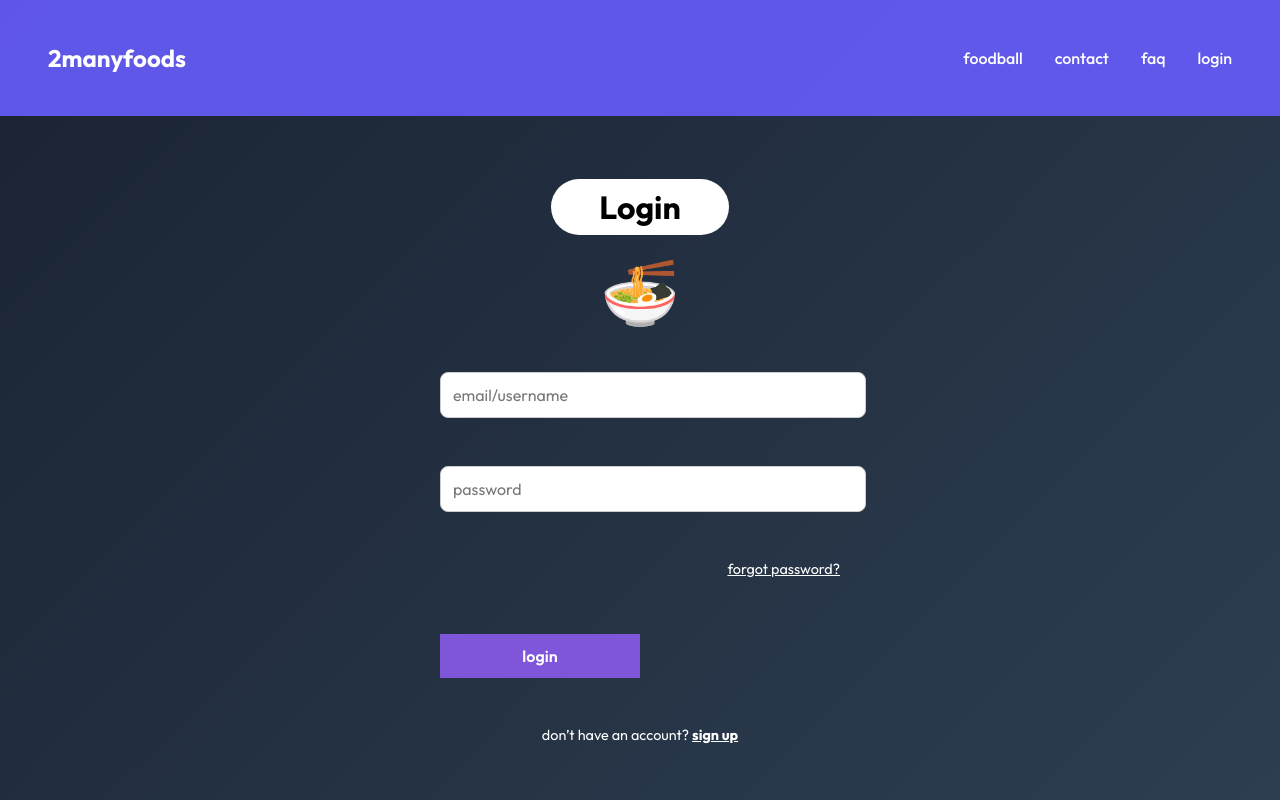
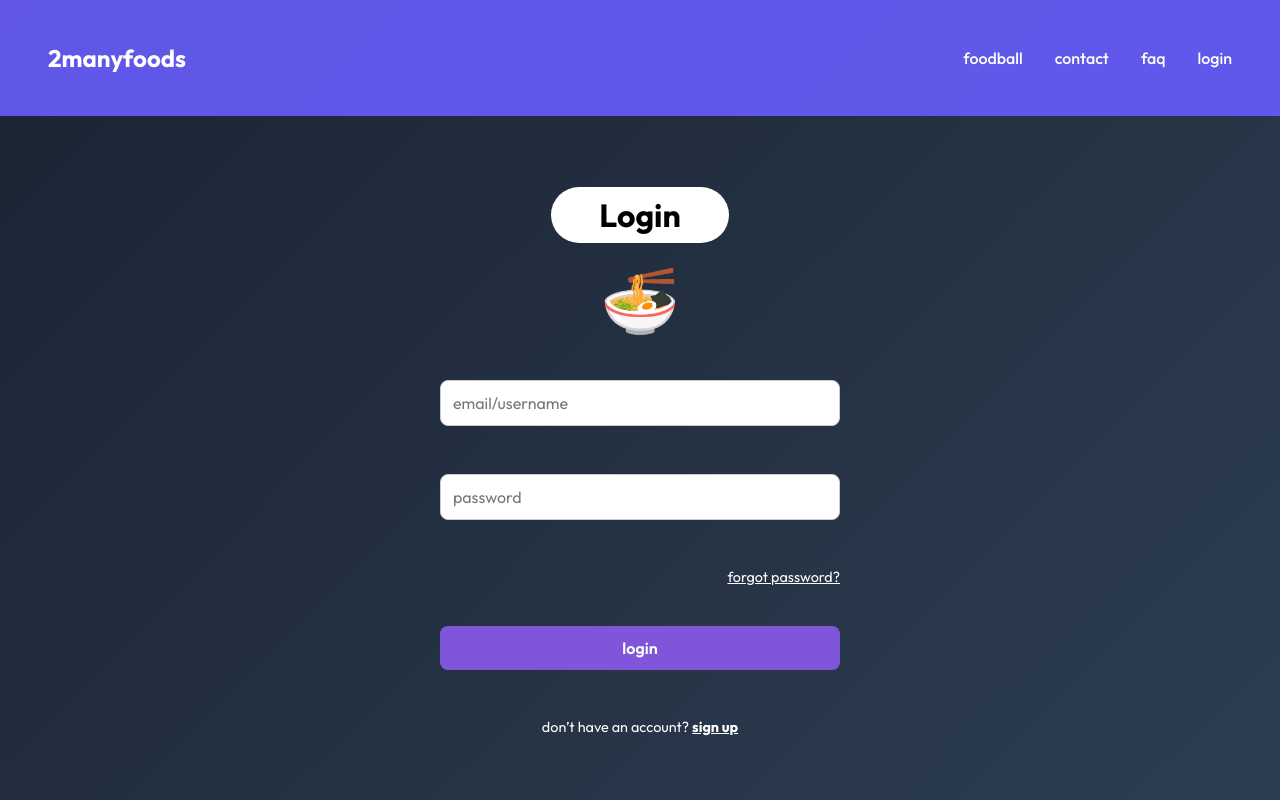
Before and after one commit to maejikal/SC2006-Foodball, a React (Vite) app in the folder 2ManyFoods/2manyfoods-frontend/: page /login in a window 1280 px wide. Built offline with nearby package versions, Linux system fonts and the light colour scheme.

Commit message:
fixed alignment issues for some pages

```diff
--- a/2ManyFoods/2manyfoods-frontend/src/components/Button.css
+++ b/2ManyFoods/2manyfoods-frontend/src/components/Button.css
@@ -1,7 +1,7 @@
 .btn {
   padding: 0.75rem 2rem;
   border: none;
-  border-radius: var(--border-radius);
+  border-radius: 8px;
   font-weight: 600;
   font-size: 1rem;
   cursor: pointer;
--- a/2ManyFoods/2manyfoods-frontend/src/components/FormInput.css
+++ b/2ManyFoods/2manyfoods-frontend/src/components/FormInput.css
@@ -2,14 +2,18 @@
   margin-bottom: 1.5rem;
   display: flex;
   flex-direction: column;
+  width: 100%;
+  box-sizing: border-box;
 }
 
 .formInput input {
   padding: 0.75rem 1rem;
   border: 1px solid #444;
-  border-radius: var(--border-radius);
+  border-radius: 8px;
   background: white;
   color: var(--color-white);
+  width: 100%;
+  box-sizing: border-box;
   font-size: 1rem;
   transition: border-color var(--transition-fast);
 }
--- a/2ManyFoods/2manyfoods-frontend/src/pages/FoodReviewPage.css
+++ b/2ManyFoods/2manyfoods-frontend/src/pages/FoodReviewPage.css
@@ -109,7 +109,7 @@ textarea {
   cursor: pointer;
 }
 
-button {
+.reviewPage button {
   background-color: #3f2abf;
   color: white;
   font-weight: 600;
--- a/2ManyFoods/2manyfoods-frontend/src/pages/LoginPage.css
+++ b/2ManyFoods/2manyfoods-frontend/src/pages/LoginPage.css
@@ -47,6 +47,7 @@
   margin-bottom: 0.5rem;
   border: 1px solid #ccc;
   font-size: 1rem;
+  box-sizing: border-box;
 }
 
 .forgotLink {
--- a/2ManyFoods/2manyfoods-frontend/src/pages/SignupPage.jsx
+++ b/2ManyFoods/2manyfoods-frontend/src/pages/SignupPage.jsx
@@ -75,7 +75,7 @@ export default function SignupPage() {
             text="sign up"
             type="submit"
             style={{
-              width: '110%',
+              width: '100%',
               backgroundColor: '#6e4ccf',
               color: 'white',
               padding: '0.8rem',
```
